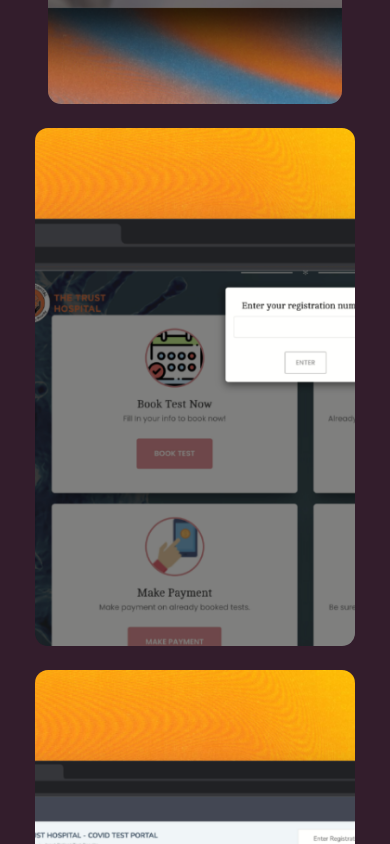
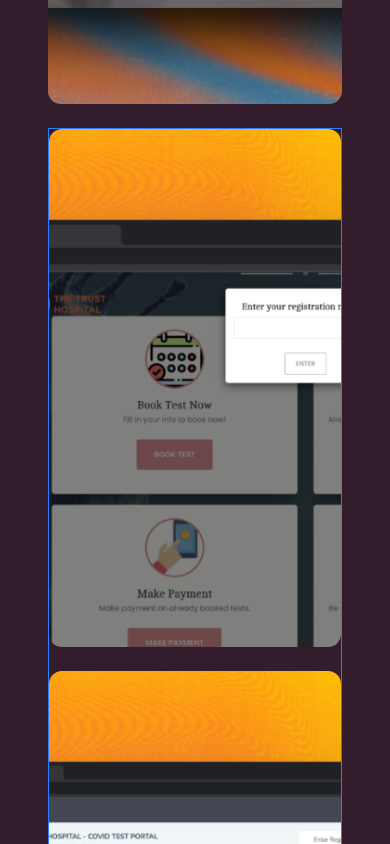
Before and after one commit to i-Blaise/resume-site-v4, a React (Vite) app: page / in a window 390 px wide. Shown: the part 3080-3924 px from the top of the page. Built offline with nearby package versions, Linux system fonts and the light colour scheme.

Commit message:
Refactor WorkImages component layout for improved responsiveness and consistency

```diff
--- a/src/Components/WorkComponents/WorkImages_3.jsx
+++ b/src/Components/WorkComponents/WorkImages_3.jsx
@@ -10,19 +10,19 @@ export default function WorkImages({ images = []}) {
                 className="relative h-[550px] w-auto lg:w-auto md:h-[554px] bg-cover bg-center bg-no-repeat rounded-[13px] mt-6"
             style={{ backgroundImage: `url(${images[0]})` }}>
             </div>
-            <div
+            <div className="flex flex-col lg:flex-row md:flex-row gap-6 justify-between mt-6 w-full border border-blue-500">
+                <div
                 data-aos="fade-in"
                 data-aos-delay="200"         // ms delay
                 data-aos-duration="800"
-                className="flex flex-col lg:flex-row md:flex-row gap-6 justify-between items-center mt-6">
-                <div className="relative h-[518px] w-[320px] lg:w-[520px] md:w-[520px] md:h-[520px] bg-cover bg-center bg-no-repeat rounded-[13px]"
+                className="relative h-[518px] w-full lg:w-[50%] md:w-[50%] md:h-[520px] bg-cover bg-center bg-no-repeat rounded-[13px]"
                 style={{ backgroundImage: `url(${images[1]})` }}>
                 </div>
                 <div
                 data-aos="fade-in"
                 data-aos-delay="300"         // ms delay
                 data-aos-duration="800"
-                className="relative h-[518px] w-[320px] lg:w-[828px] md:h-[520px] bg-cover bg-center bg-no-repeat rounded-[13px]"
+                className="relative h-[518px] w-full lg:w-[50%] md:w-[50%] md:h-[520px] bg-cover bg-center bg-no-repeat rounded-[13px]"
                 style={{ backgroundImage: `url(${images[2]})` }}>
                 </div>
             </div>
```
